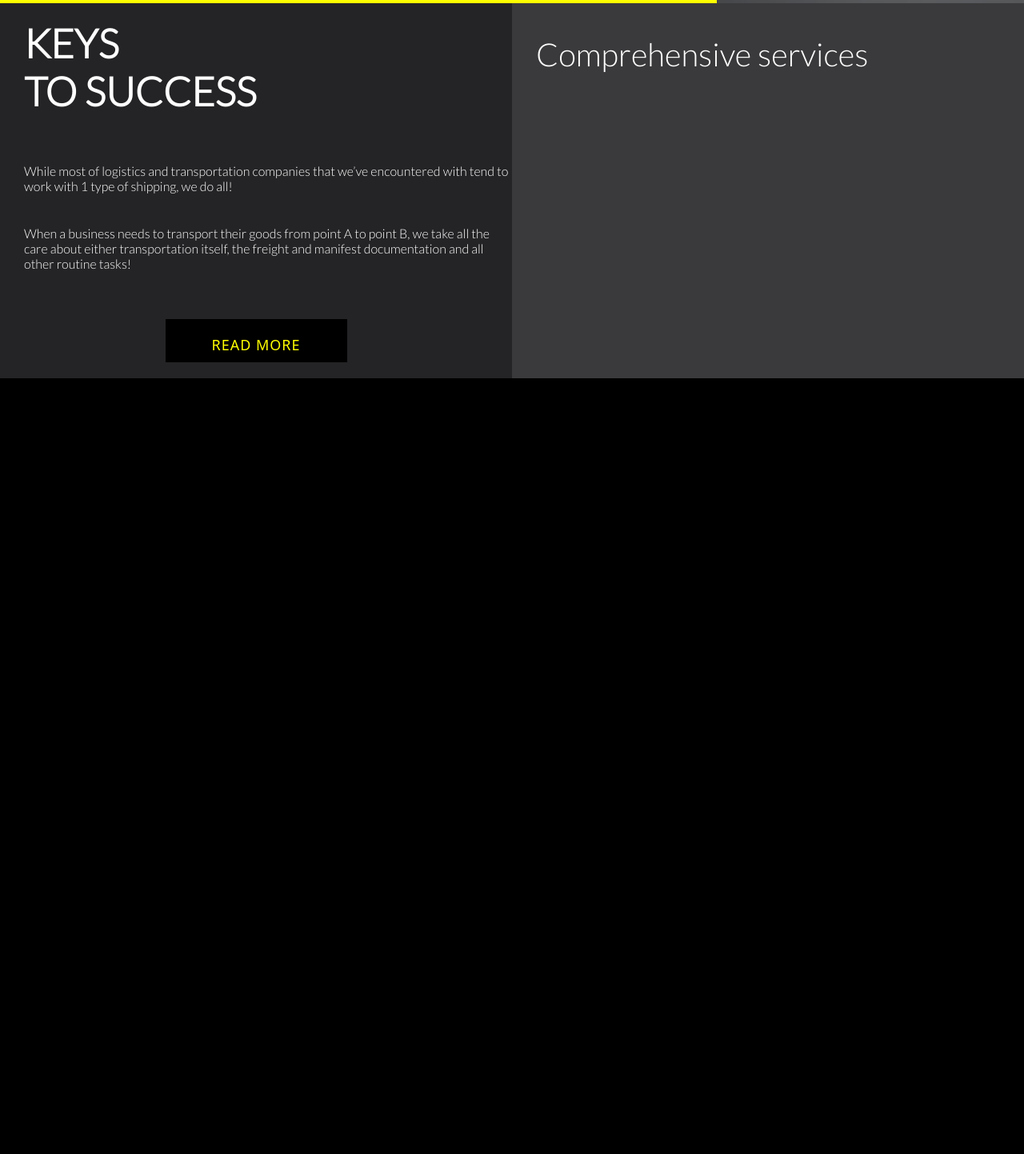
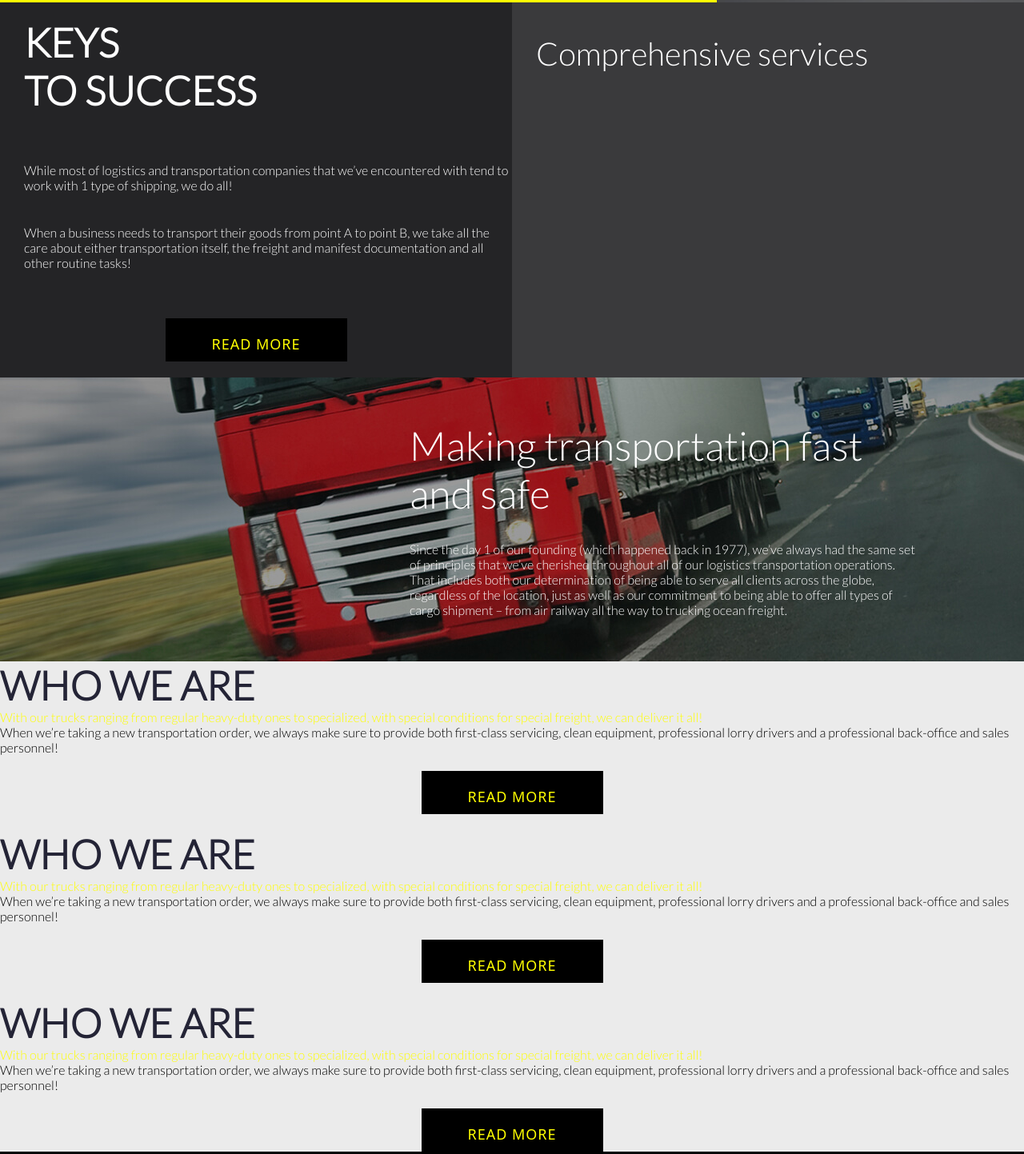
Before and after one commit to demndevel/transportation-company-ssite, a plain HTML site: page transport site/index.html in a window 1280 px wide. Shown: the part 1222-2665 px from the top of the page at 80% size. Before the commit the page ends 1695 px from the top, so only its background shows below. Drawn offline with Linux system fonts and the light colour scheme.

Commit message:
добавил ЕЩЕ один блок читать далее...
а еще добавил ещечето там а еще узнал про background-attachments:fixed и в будущем попарюсь над расположением фона-изображения

```diff
--- a/transport site/index.html
+++ b/transport site/index.html
@@ -97,6 +97,34 @@
             </div>
         </div>
     </section>
+    <section class="making-transportation">
+        <div class="wrap-making-transportation">
+            <p id="wmt-frst">Making transportation fast and safe</p>
+            <p id="wmt-scnd">Since the day 1 of our founding (which happened back in 1977), we’ve always had the same set of principles that we’ve cherished throughout all of our logistics  transportation operations. That includes both our determination of being able to serve all clients across the globe, regardless of the location, just as well as our commitment to being able to offer all types of cargo shipment – from air  railway all the way to trucking  ocean freight.</p>
+        </div>
+    </section>
+    <section class="why">
+        <div class="wrap-why">
+            <div class="first-why">
+            <h2 id="w-1">WHO WE ARE</h2>
+            <p id="w-2">With our trucks ranging from regular heavy-duty ones to specialized, with special conditions for special freight, we can deliver it all!</p>
+            <p id="w-3">When we’re taking a new transportation order, we always make sure to provide both first-class servicing, clean equipment, professional lorry drivers and a professional back-office and sales personnel!</p>
+                <a class="botr">READ MORE</a>
+            </div>
+            <div class="second-why">
+            <h2 id="w-1">WHO WE ARE</h2>
+            <p id="w-2">With our trucks ranging from regular heavy-duty ones to specialized, with special conditions for special freight, we can deliver it all!</p>
+            <p id="w-3">When we’re taking a new transportation order, we always make sure to provide both first-class servicing, clean equipment, professional lorry drivers and a professional back-office and sales personnel!</p>
+                <a class="botr">READ MORE</a>
+            </div>
+            <div class="third-why">
+            <h2 id="w-1">WHO WE ARE</h2>
+            <p id="w-2">With our trucks ranging from regular heavy-duty ones to specialized, with special conditions for special freight, we can deliver it all!</p>
+            <p id="w-3">When we’re taking a new transportation order, we always make sure to provide both first-class servicing, clean equipment, professional lorry drivers and a professional back-office and sales personnel!</p>
+                <a class="botr">READ MORE</a>
+            </div>
+        </div>
+    </section>
     </main>
 	<footer></footer>
 	<script type="text/javascript" src="script.js"></script>
--- a/transport site/styles.css
+++ b/transport site/styles.css
@@ -10,6 +10,7 @@ padding: 0;
 }
 body {
     background-color: black;
+    font-family: Lato, sans-serif;
 }
 header {
     background-color: yellow;
@@ -142,3 +143,35 @@ li > a:hover{
     color: white;
     Font-size: 40px;
 }
+.wrap-making-transportation {
+    color: white;
+    padding-left: 40%;
+    padding-right: 10%;
+}
+.wrap-making-transportation #wmt-frst{
+    padding-top: 55px;
+    font-size: 50px;
+    margin-bottom: 30px;
+}
+.wrap-making-transportation #wmt-scnd{
+    padding-bottom: 55px;
+}
+.making-transportation {
+    background-image: url(assets/home-bkg-2-1.jpg);
+    background-attachment: fixed;
+    background-position: left bottom;
+}
+.why {
+    background-color: #ebebeb;
+}
+#w-1 {
+    color: #242436;
+    font-weight: 900;
+    font-size: 50px;
+}
+#w-2 {
+    color: yellow;
+}
+#w-3 {
+
+}
```
Also changed, not shown: transport site/assets/home-bkg-2-1.jpg (added).
